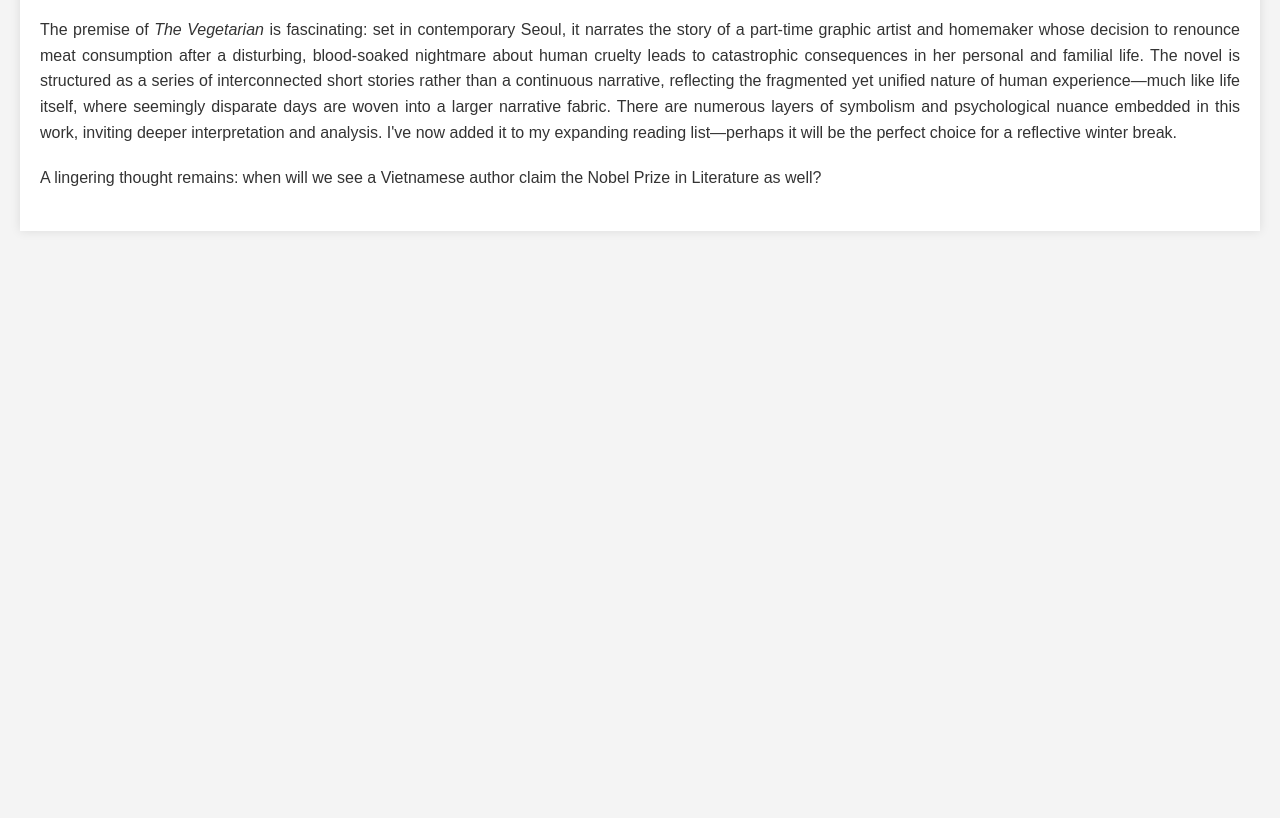
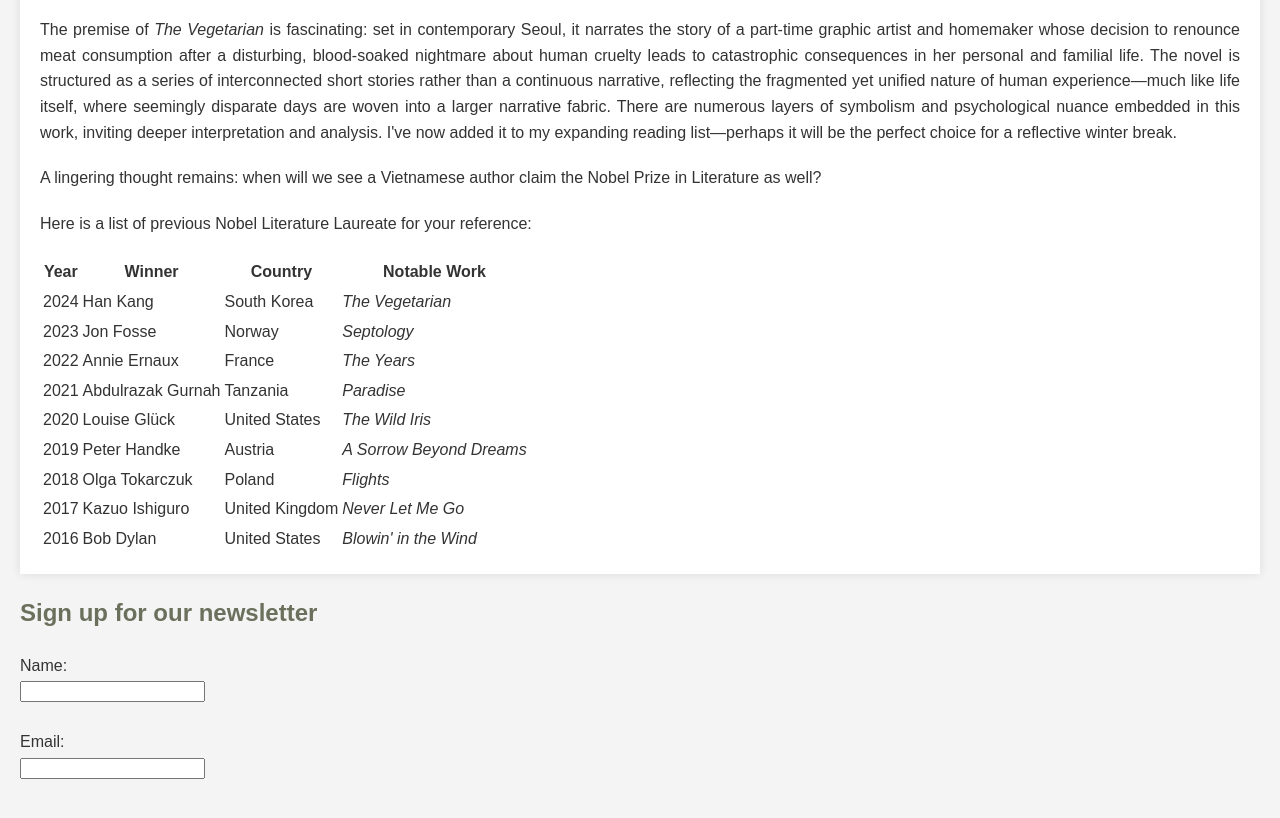
Before and after one commit to phucnguyen-alva/mi349_blog, a plain HTML site: page index.html in a window 1280 px wide. Shown: the part 2598-3416 px from the top of the page. Before the commit the page ends 2849 px from the top, so only its background shows below. Drawn offline with Linux system fonts and the light colour scheme.

Commit message:
Update table and forms

```diff
--- a/index.html
+++ b/index.html
@@ -67,7 +67,82 @@
             <p>The premise of <em>The Vegetarian</em> is fascinating: set in contemporary Seoul, it narrates the story of a part-time graphic artist and homemaker whose decision to renounce meat consumption after a disturbing, blood-soaked nightmare about human cruelty leads to catastrophic consequences in her personal and familial life. The novel is structured as a series of interconnected short stories rather than a continuous narrative, reflecting the fragmented yet unified nature of human experience—much like life itself, where seemingly disparate days are woven into a larger narrative fabric. There are numerous layers of symbolism and psychological nuance embedded in this work, inviting deeper interpretation and analysis. I've now added it to my expanding reading list—perhaps it will be the perfect choice for a reflective winter break.</p>
 
             <p>A lingering thought remains: when will we see a Vietnamese author claim the Nobel Prize in Literature as well?</p>
+            <p>Here is a list of previous Nobel Literature Laureate for your reference:</p>
+            <table>
+                <thead>
+                    <tr>
+                        <th>Year</th>
+                        <th>Winner</th>
+                        <th>Country</th>
+                        <th>Notable Work</th>
+                    </tr>
+                </thead>
+                <tbody>
+                    <tr>
+                        <td>2024</td>
+                        <td>Han Kang</td>
+                        <td>South Korea</td>
+                        <td><em>The Vegetarian</em></td>
+                    </tr>
+                    <tr>
+                        <td>2023</td>
+                        <td>Jon Fosse</td>
+                        <td>Norway</td>
+                        <td><em>Septology</em></td>
+                    </tr>
+                    <tr>
+                        <td>2022</td>
+                        <td>Annie Ernaux</td>
+                        <td>France</td>
+                        <td><em>The Years</em></td>
+                    </tr>
+                    <tr>
+                        <td>2021</td>
+                        <td>Abdulrazak Gurnah</td>
+                        <td>Tanzania</td>
+                        <td><em>Paradise</em></td>
+                    </tr>
+                    <tr>
+                        <td>2020</td>
+                        <td>Louise Glück</td>
+                        <td>United States</td>
+                        <td><em>The Wild Iris</em></td>
+                    </tr>
+                    <tr>
+                        <td>2019</td>
+                        <td>Peter Handke</td>
+                        <td>Austria</td>
+                        <td><em>A Sorrow Beyond Dreams</em></td>
+                    </tr>
+                    <tr>
+                        <td>2018</td>
+                        <td>Olga Tokarczuk</td>
+                        <td>Poland</td>
+                        <td><em>Flights</em></td>
+                    </tr>
+                    <tr>
+                        <td>2017</td>
+                        <td>Kazuo Ishiguro</td>
+                        <td>United Kingdom</td>
+                        <td><em>Never Let Me Go</em></td>
+                    </tr>
+                    <tr>
+                        <td>2016</td>
+                        <td>Bob Dylan</td>
+                        <td>United States</td>
+                        <td><em>Blowin' in the Wind</em></td>
+                    </tr>
+                </tbody>
+            </table>
         </article>
+        <form>
+            <h2>Sign up for our newsletter</h2>
+            <label for="name">Name:</label><br>
+            <input type="text" id="name" name="name" required><br><br>
+
+            <label for="email">Email:</label><br>
+            <input type="email" id="email" name="email" required><br><br>
+        </form>
     </main>
 </body>
 </html>
```
Also changed, not shown: contact.html (+20 -2 lines).
